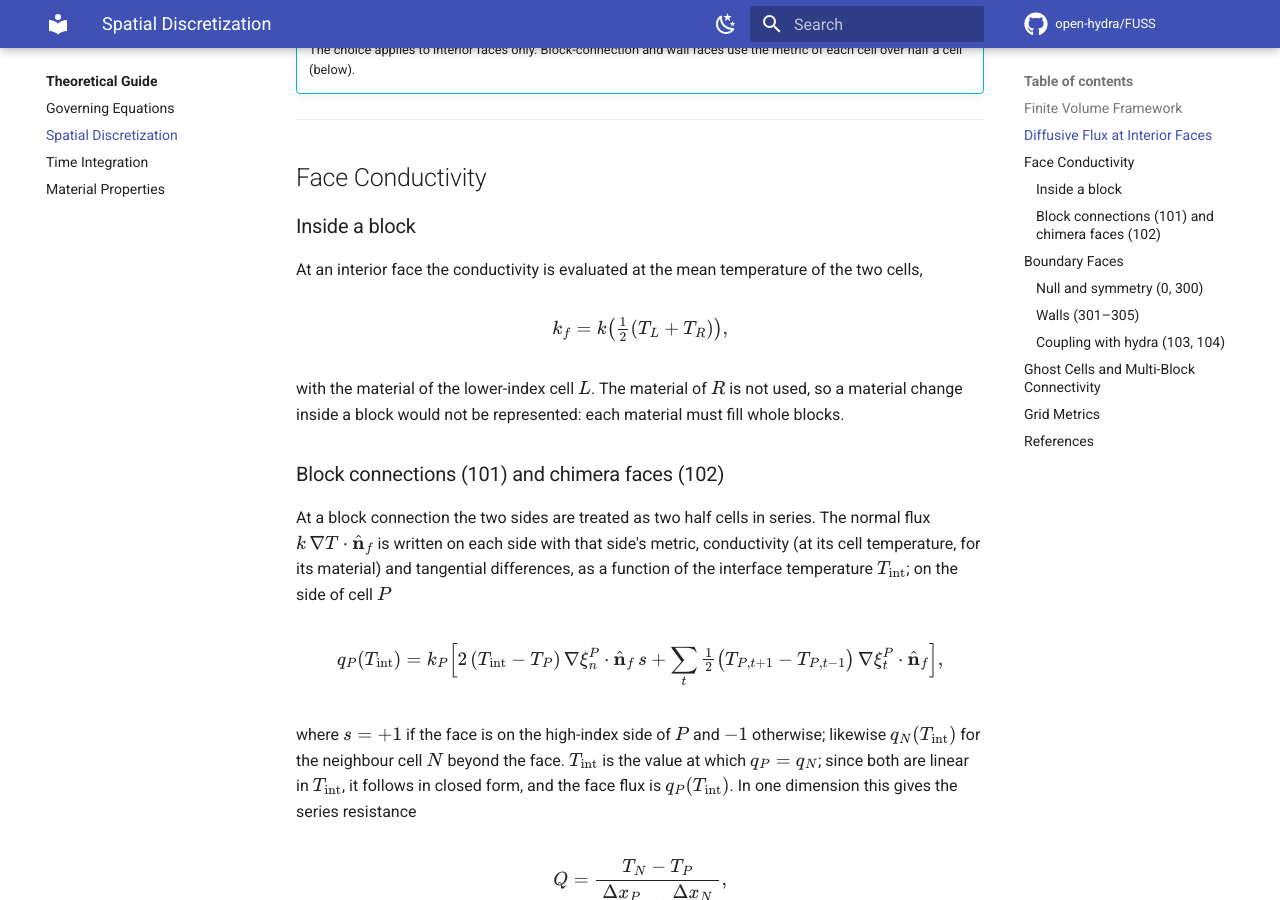
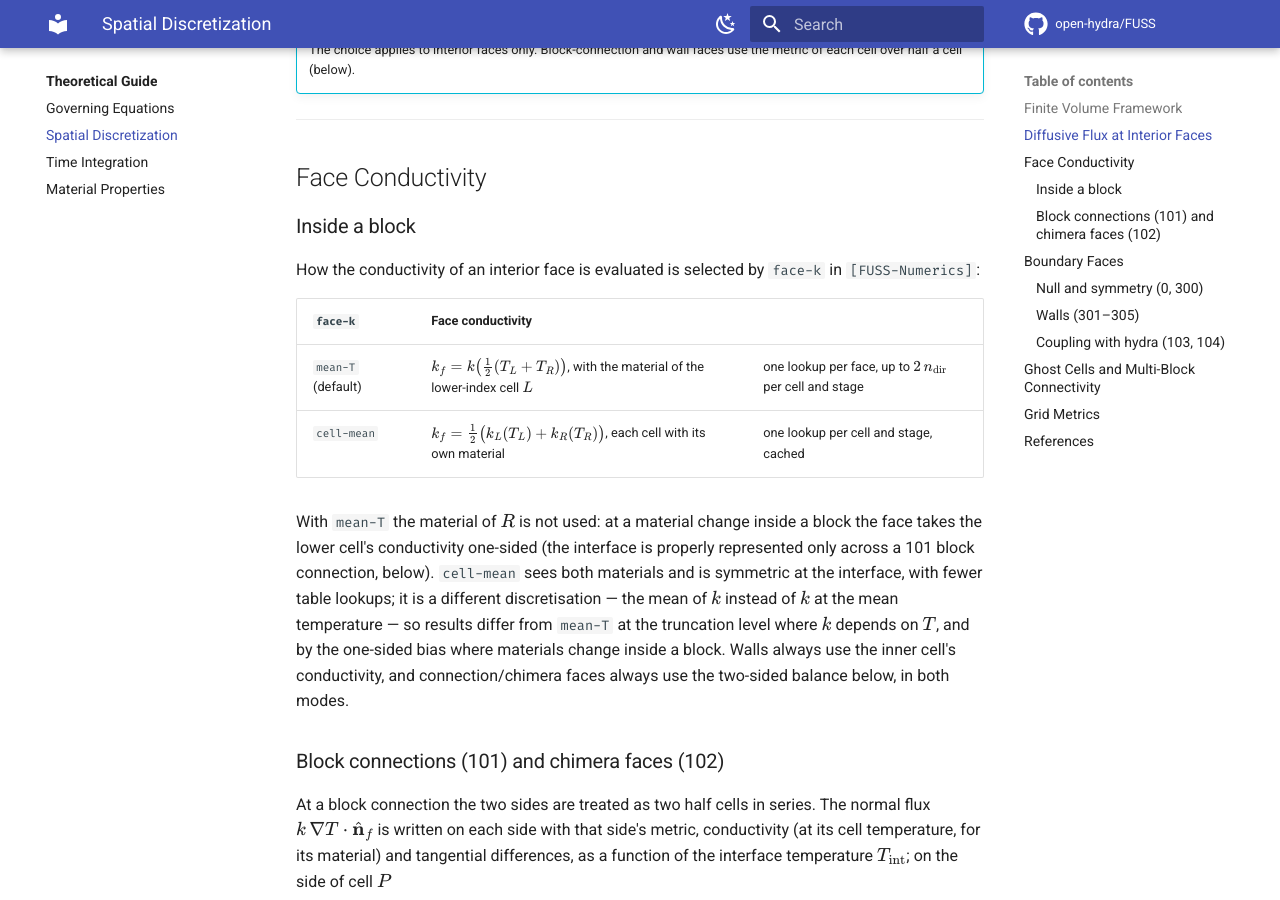
Before and after one commit to open-hydra/FUSS, an MkDocs documentation site: the page built from docs/theory/numerics.md, in a window 1280 px wide and 900 px high, scrolled down 1760 px. Built offline with MkDocs 1.6.1 and Material for MkDocs 9.7.7, drawn with Linux system fonts in a browser that asks for light colours; comment, search, counter and statistics services are not loaded.

Commit message:
Fluxes: face-k = cell-mean, one conductivity lookup per cell
The default evaluates k at every interior face, at the mean face
temperature with the lower cell material: up to 2 n_dir lookups per
cell and stage, and one-sided where materials change inside a block.
face-k = cell-mean caches k once per cell (own material, own T) and
averages the two cells at the face: symmetric at material interfaces,
fewer lookups. Default bit-identical (5 cases x {serial, 2 ranks});
the option is bit-identical wherever k is piecewise constant (nominal,
qvol, multimat: materials only change across 101 connections there),
differs by 4.5e-8 K on the k(T) case at threshold 1e-10 with the same
iteration count, and 1 vs 2 ranks stays byte-equal. Wall time within
machine noise of the default. Connection and chimera faces keep the
two-sided interface balance; walls keep the inner cell.

Co-Authored-By: Claude Fable 5 <noreply@anthropic.com>

```diff
--- a/docs/theory/numerics.md
+++ b/docs/theory/numerics.md
@@ -59,13 +59,20 @@ $\hat{\mathbf n}_f$ points from $L$ to $R$: $Q_f A_f$ enters $L$ and leaves $R$.
 
 ### Inside a block
 
-At an interior face the conductivity is evaluated at the mean temperature of the two cells,
+How the conductivity of an interior face is evaluated is selected by `face-k` in `[FUSS-Numerics]`:
 
-$$
-k_f = k\bigl(\tfrac12(T_L + T_R)\bigr),
-$$
+| `face-k` | Face conductivity | |
+|---|---|---|
+| `mean-T` (default) | $k_f = k\bigl(\tfrac12(T_L + T_R)\bigr)$, with the material of the lower-index cell $L$ | one lookup per face, up to $2\,n_\text{dir}$ per cell and stage |
+| `cell-mean` | $k_f = \tfrac12\bigl(k_L(T_L) + k_R(T_R)\bigr)$, each cell with its own material | one lookup per cell and stage, cached |
 
-with the material of the lower-index cell $L$.  The material of $R$ is not used, so a material change inside a block would not be represented: each material must fill whole blocks.
+With `mean-T` the material of $R$ is not used: at a material change inside a block the face takes
+the lower cell's conductivity one-sided (the interface is properly represented only across a 101
+block connection, below). `cell-mean` sees both materials and is symmetric at the interface, with
+fewer table lookups; it is a different discretisation — the mean of $k$ instead of $k$ at the mean
+temperature — so results differ from `mean-T` at the truncation level where $k$ depends on $T$,
+and by the one-sided bias where materials change inside a block. Walls always use the inner cell's
+conductivity, and connection/chimera faces always use the two-sided balance below, in both modes.
 
 ### Block connections (101) and chimera faces (102)
 
```
Also changed, not shown: docs/development/performance_notes.md (+1 -1 lines), docs/user/registry.md (+1 -0 lines), 7 other files.
